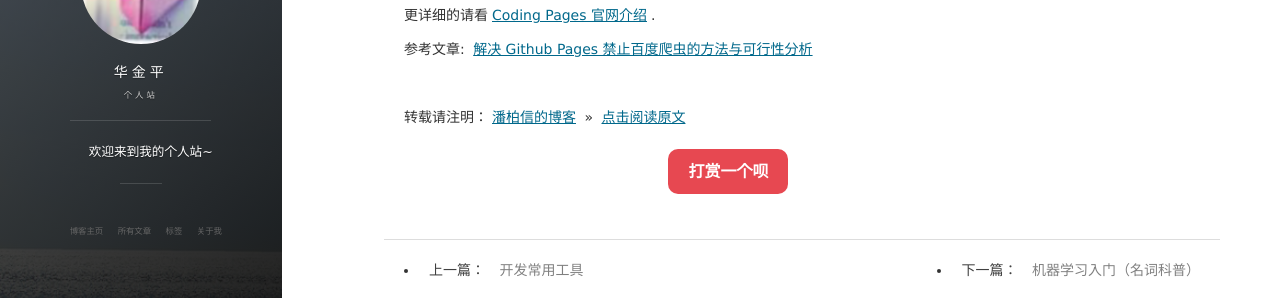
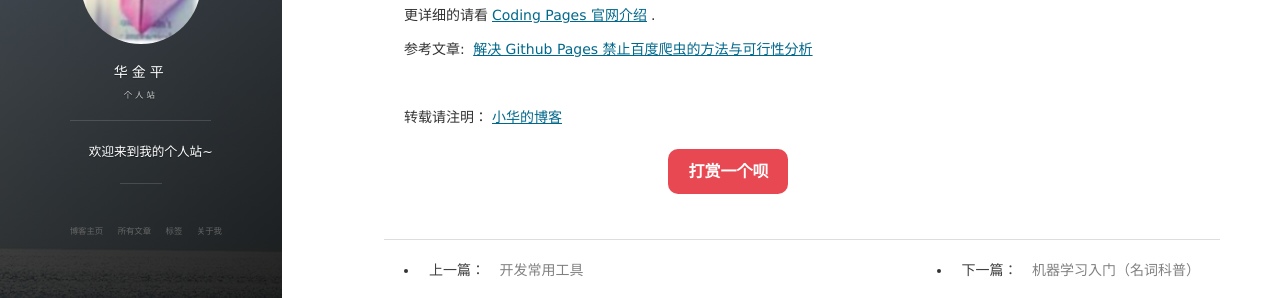
Before and after one commit to huajinping/huajinping.github.io, a Jekyll site: the page built from _posts/2016-06-12-HEXO_Advanced.md, in a window 1280 px wide and 900 px high, scrolled down 1535 px. Shown: the part 364-662 px from the top of the window. Built offline with Jekyll 4.4.1, drawn with Linux system fonts in a browser that asks for light colours; nearby versions of some CDN libraries; comment, search, counter and statistics services are not loaded.

Commit message:
Update 2016-06-12-HEXO_Advanced.md

```diff
--- a/_posts/2016-06-12-HEXO_Advanced.md
+++ b/_posts/2016-06-12-HEXO_Advanced.md
@@ -78,4 +78,4 @@ HEXO接近是最近有一些朋友提出的问题，然后我做了总结，如
 
 <br>
 
-转载请注明：[潘柏信的博客](http://baixin) » [点击阅读原文](http://baixin.io/2016/06/HEXO_Advanced/)
+转载请注明：[小华的博客](http://huajinping.cf)
```
